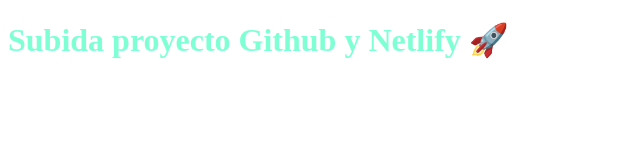
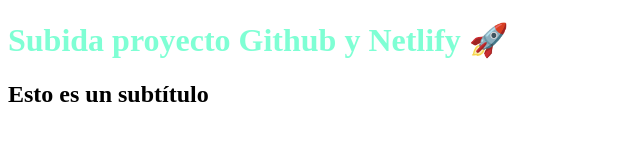
Before and after one commit to DaniR1011/ejemplo_netlify, a plain HTML site: page index.html in a window 1280 px wide. Shown: the whole page, without its empty margins (0-640 px from the left). Drawn offline with Linux system fonts and the light colour scheme.

Commit message:
second upload

```diff
--- a/index.html
+++ b/index.html
@@ -9,5 +9,6 @@
   </head>
   <body>
     <h1>Subida proyecto Github y Netlify 🚀</h1>
+    <h2>Esto es un subtítulo</h2>
   </body>
 </html>
```
